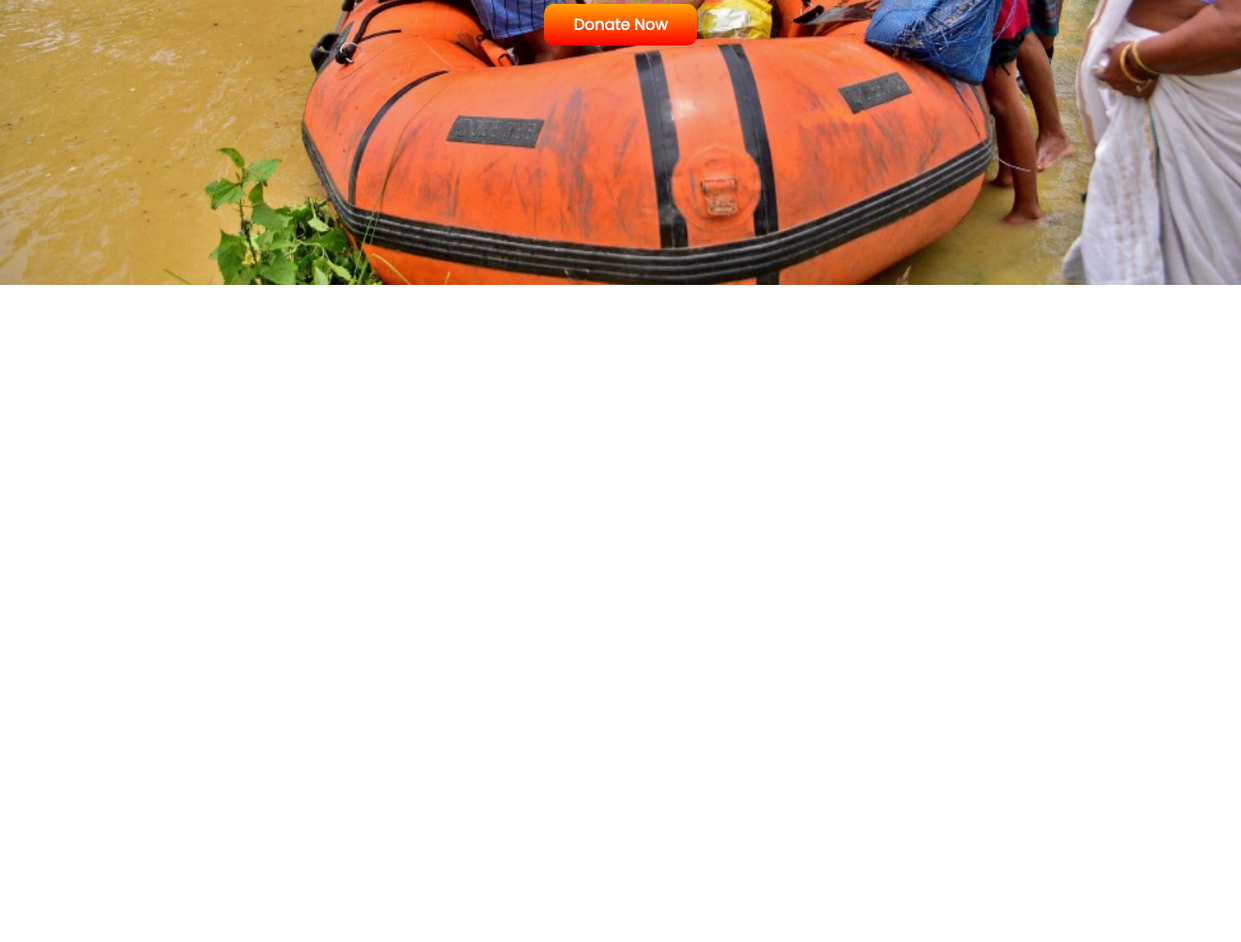
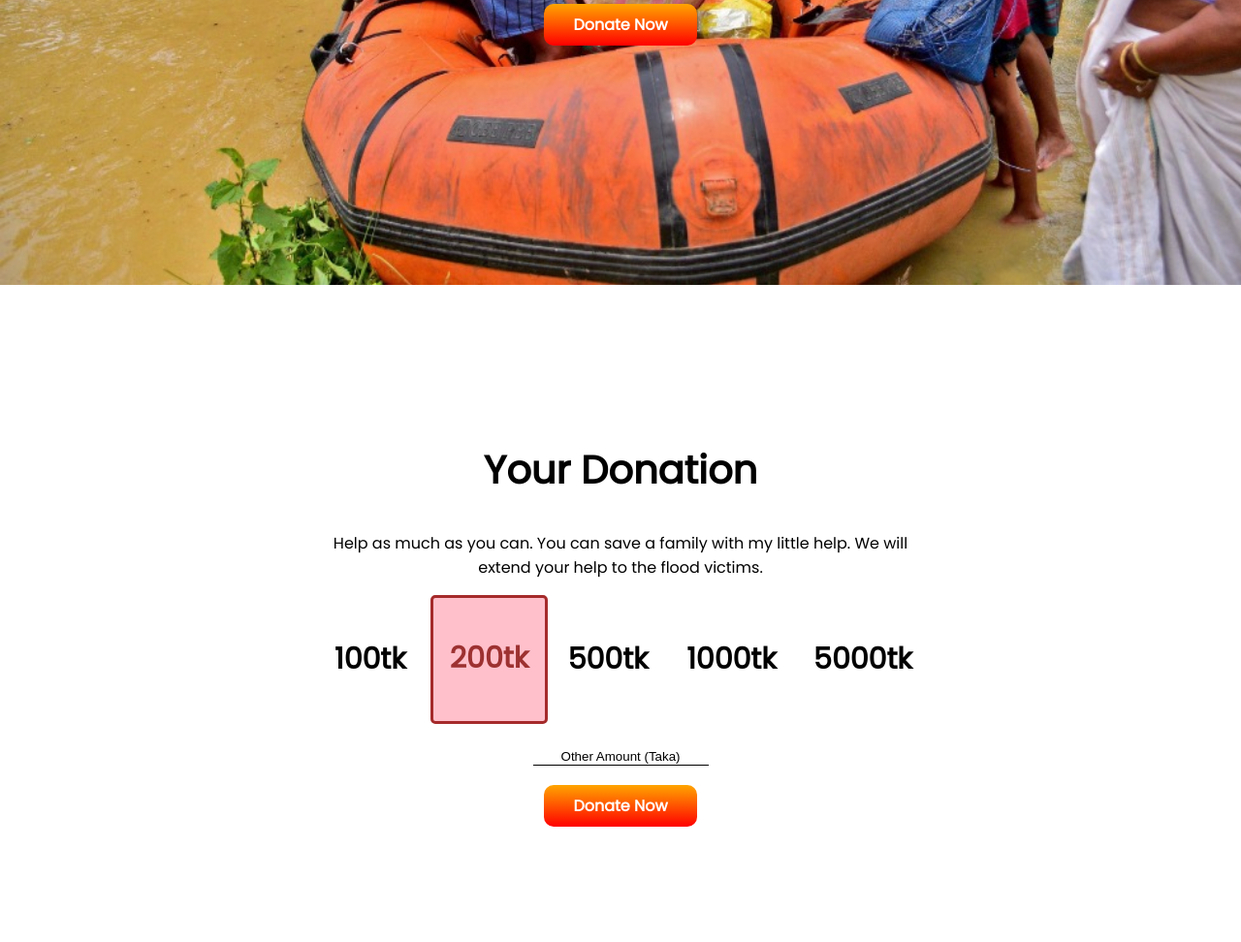
Before and after one commit to hrhabib1/Assignment-1, a plain HTML site: page index.html in a window 1280 px wide. Shown: the part 529-1501 px from the top of the page at 97% size. Before the commit the page ends 823 px from the top, so only its background shows below. Drawn offline with Linux system fonts and the light colour scheme.

Commit message:
second-section added

```diff
--- a/index.html
+++ b/index.html
@@ -18,6 +18,32 @@
     <p>Every year, the houses of the people of the lower areas of Bangladesh are washed away by floods. Many die when they don't eat. We need to stand by them.</p>
     <a class="link-button" target="_blank" href="">Donate Now</a>
  </section>
+ <section class="second-section">
+    <h1>Your Donation</h1>
+    <p>Help as much as you can. You can save a family with my little help. We will extend your help to the flood victims.</p>
+    <div class="amount">
+        <div class="each-width">
+            <h2>100tk</h2>
+        </div>
+        <div id="my-amount" class="each-width">
+            <h2>200tk</h2>
+        </div>
+        <div class="each-width">
+            <h2>500tk</h2>
+        </div>
+        <div class="each-width">
+            <h2>1000tk</h2>
+        </div>
+            <div class="each-width">
+                <h2>5000tk</h2>
+            </div>
+    </div>
+
+    <input type="text" value="Other Amount (Taka)" ><br>
+
+    <a class="link-button" target="_blank" href="">Donate Now</a>
+
+ </section>
 
 </body>
 </html>
--- a/style.css
+++ b/style.css
@@ -24,3 +24,33 @@ h1{
     background-size: cover;
 
 }
+.second-section{
+    text-align: center;
+    color: black;
+    padding:10% 25%;
+}
+h2{
+    font-size: 30px;
+}
+.amount{
+    display: flex;
+    margin-bottom: 20px;
+}
+.each-width{
+    width: 50%;
+    padding: 3%;
+}
+#my-amount{
+    background-image: linear-gradient(pink, pink);
+    color: rgb(157, 49, 49);
+    padding: 15px;
+    font-weight: 700;
+    border:  3px solid brown;
+    border-radius: 5px;
+}
+input{
+      border: none;
+      box-shadow: 0px 1px 0px black;
+      margin-bottom:30px;
+      text-align: center;
+}
```
